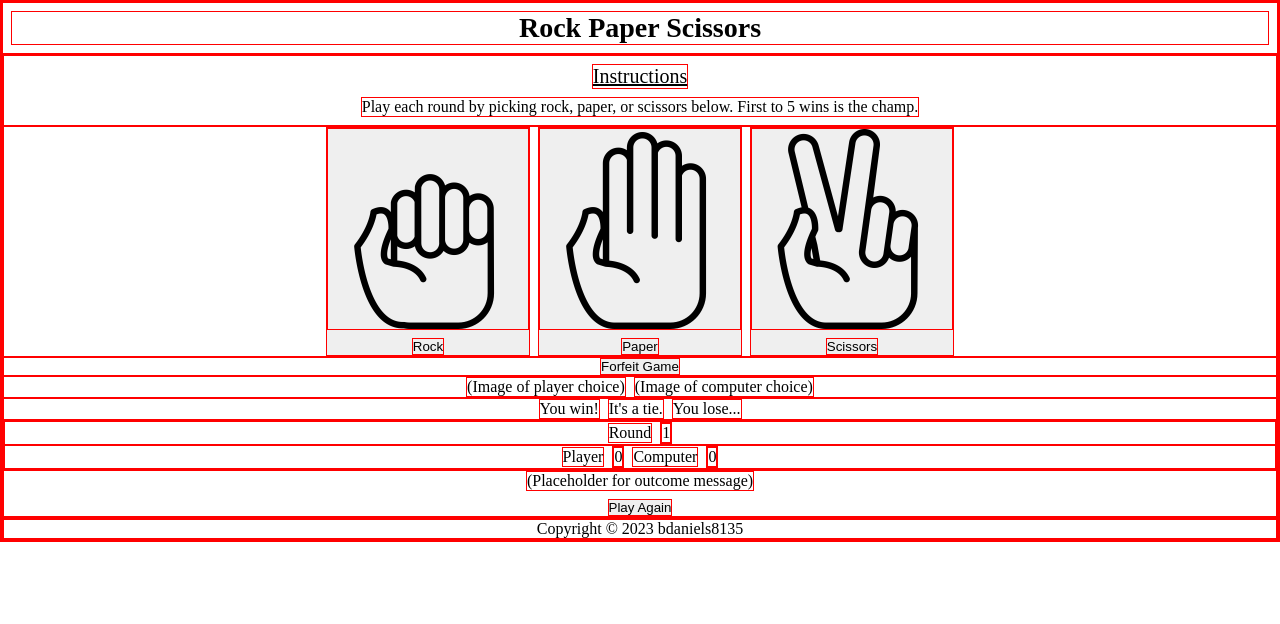
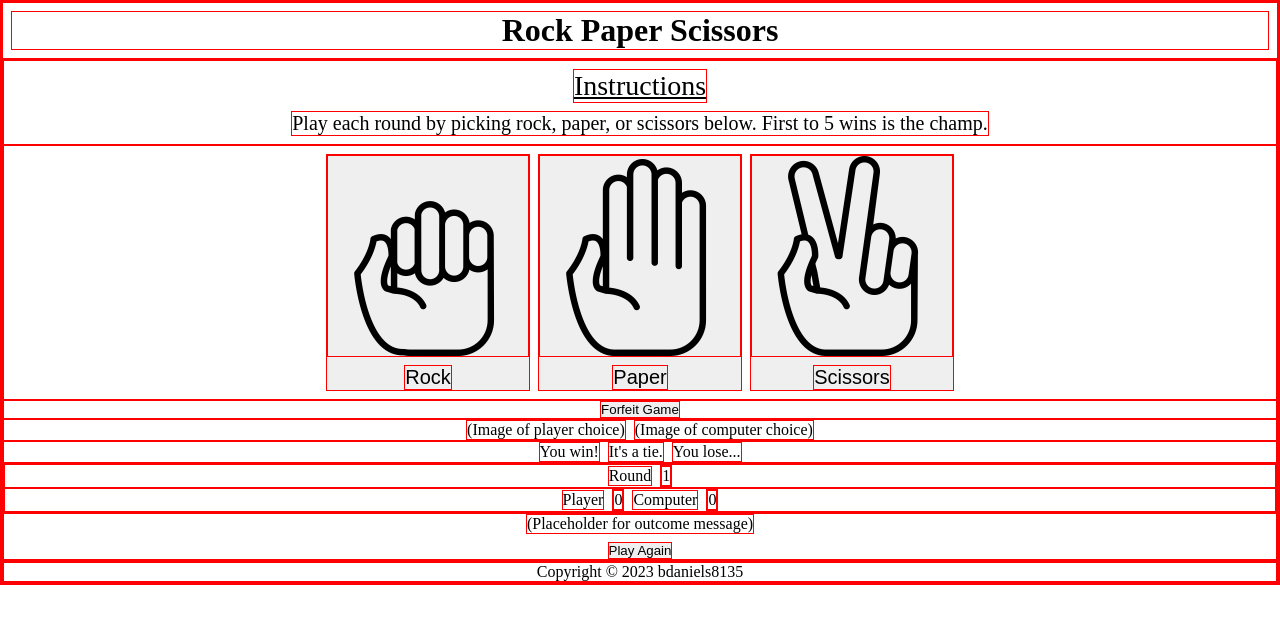
Before and after one commit to bdaniels8135/rock-paper-scissors, a plain HTML site: page index.html in a window 1280 px wide. Drawn offline with Linux system fonts and the light colour scheme.

Commit message:
Adjust layout sizing for button icons

```diff
--- a/style.css
+++ b/style.css
@@ -2,6 +2,11 @@
     border: 1px solid red;
     padding: 0;
     margin: 0;
+}
+
+img {
+    max-width: 100%;
+    height: auto;
 }
 
 .container {
@@ -11,11 +16,12 @@
 .container.vertical {
     flex-direction: column;
 }
- .container.center {
+
+.container.center {
     justify-content: center;
     align-items: center;
     gap: 8px;
- }
+}
 
 .text {
     text-align: center;
@@ -23,16 +29,26 @@
 
 header {
     padding: 8px;
-    font-size: 28px;
+    font-size: 32px;
     font-weight: 800;
 }
 
 #instructions-container {
     padding: 8px;
+    font-size: 20px;
 }
 
 #instructions-header {
-    font-size: 20px;
+    font-size: 28px;
     font-weight: 500;
     text-decoration: underline;
 }
+
+#player-choices {
+    padding: 8px;
+}
+
+#player-choices > .button {
+    font-size: 20px;
+    gap: 8px;
+}
```
